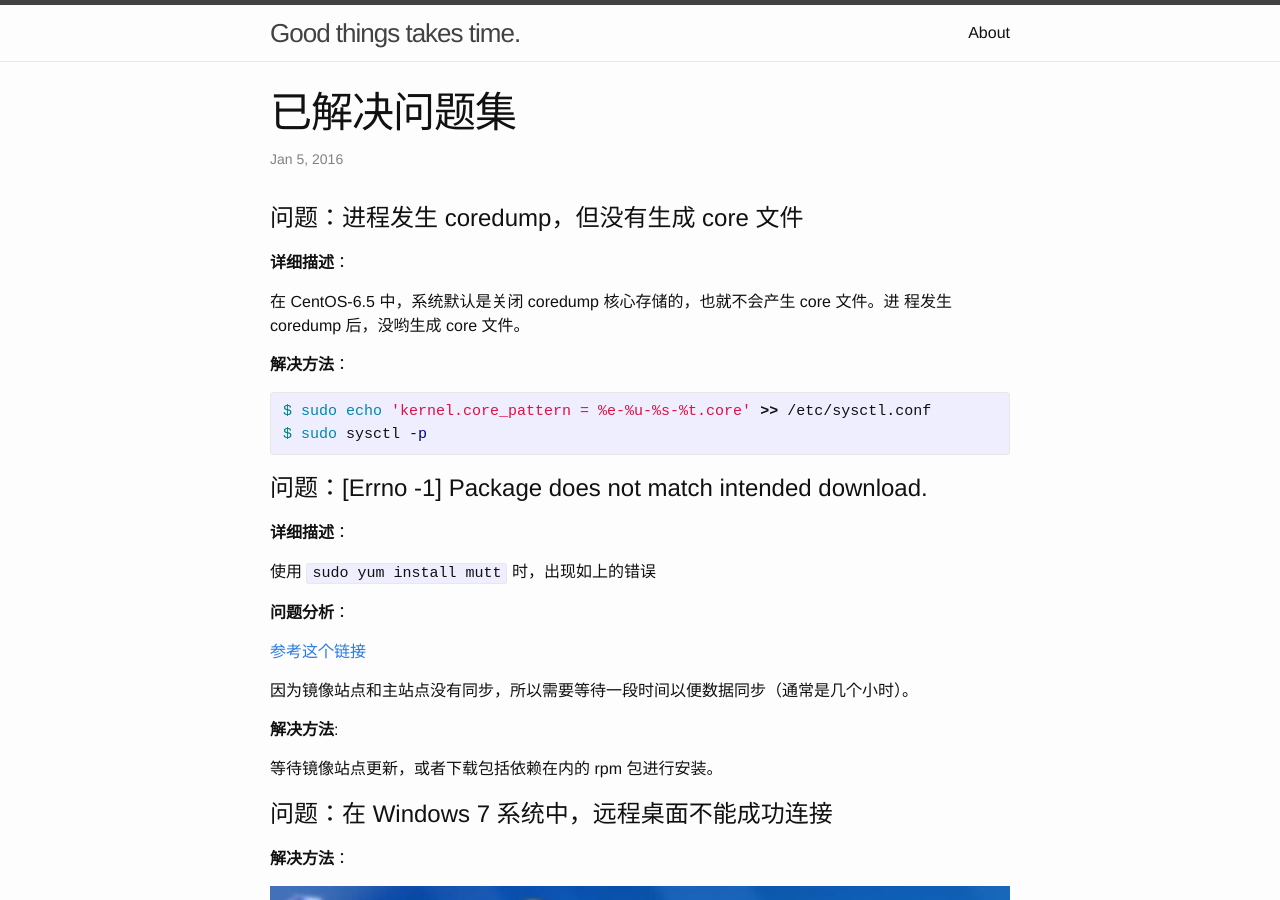
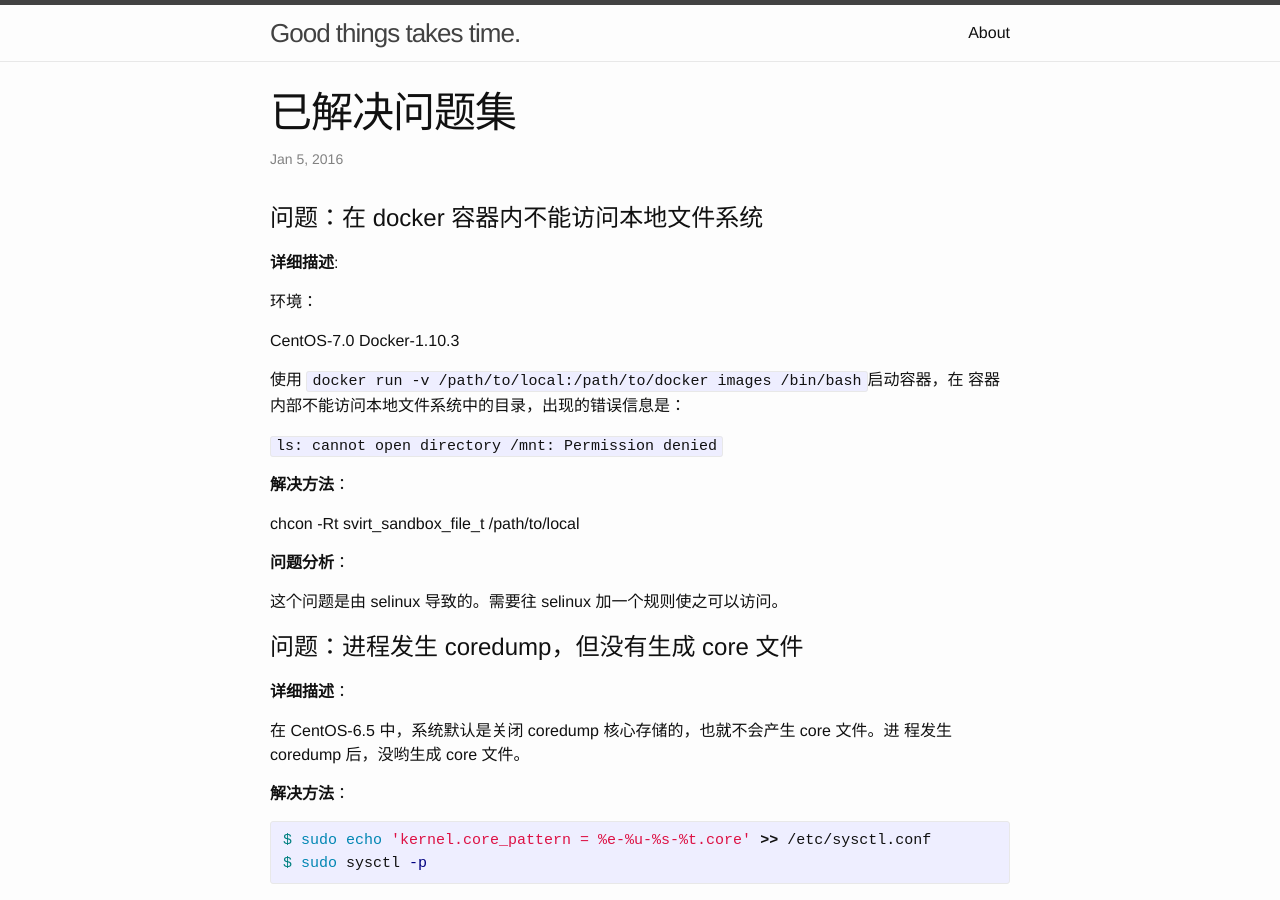
Before and after one commit to mofaph/mofaph.github.io, a Jekyll site: the page built from _posts/2016-01-05-problem-solved.md, in a window 1280 px wide and 900 px high. Built offline with Jekyll 4.4.1, drawn with Linux system fonts in a browser that asks for light colours; Markdown is read by kramdown in place of the engine named in the settings.

Commit message:
problem-solved: 在 docker 容器内不能访问本地文件系统

```diff
--- a/_posts/2016-01-05-problem-solved.md
+++ b/_posts/2016-01-05-problem-solved.md
@@ -2,6 +2,28 @@
 title: 已解决问题集
 layout: post
 ---
+
+# 问题：在 docker 容器内不能访问本地文件系统
+
+**详细描述**:
+
+环境：
+
+CentOS-7.0
+Docker-1.10.3
+
+使用 `docker run -v /path/to/local:/path/to/docker images /bin/bash`启动容器，在
+容器内部不能访问本地文件系统中的目录，出现的错误信息是：
+
+`ls: cannot open directory /mnt: Permission denied`
+
+**解决方法**：
+
+chcon -Rt svirt_sandbox_file_t /path/to/local
+
+**问题分析**：
+
+这个问题是由 selinux 导致的。需要往 selinux 加一个规则使之可以访问。
 
 # 问题：进程发生 coredump，但没有生成 core 文件
 
```
